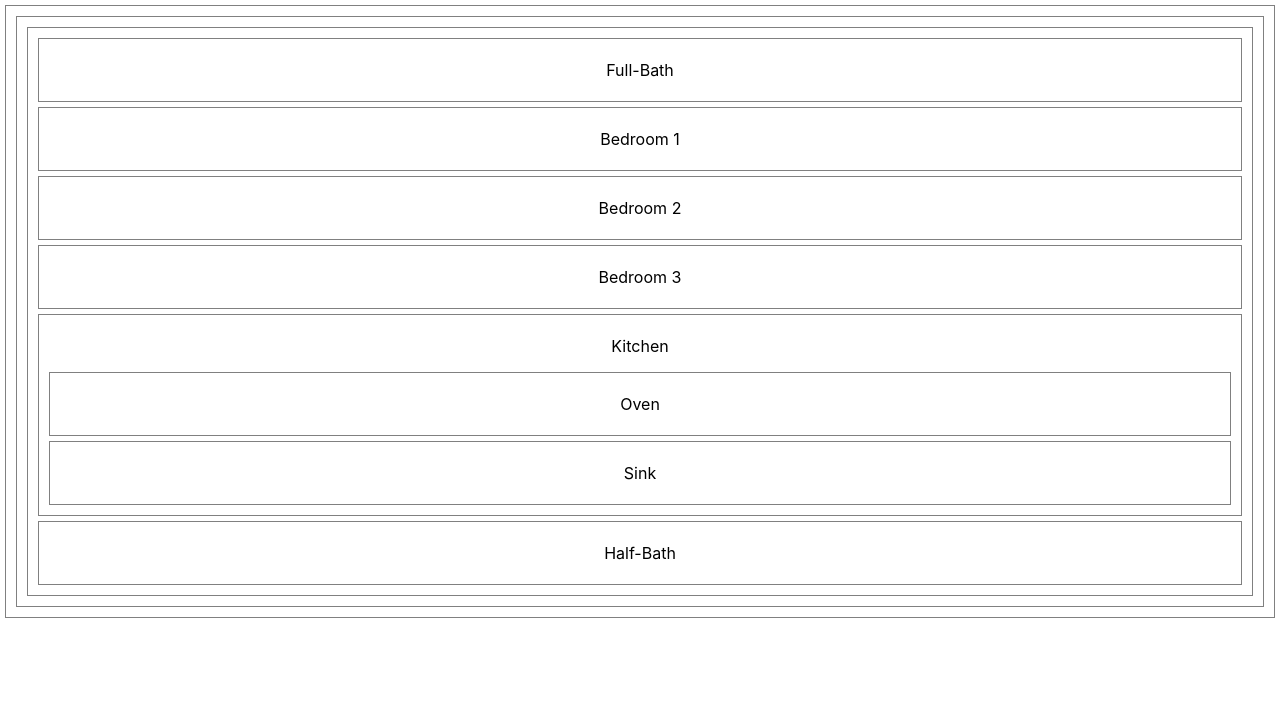
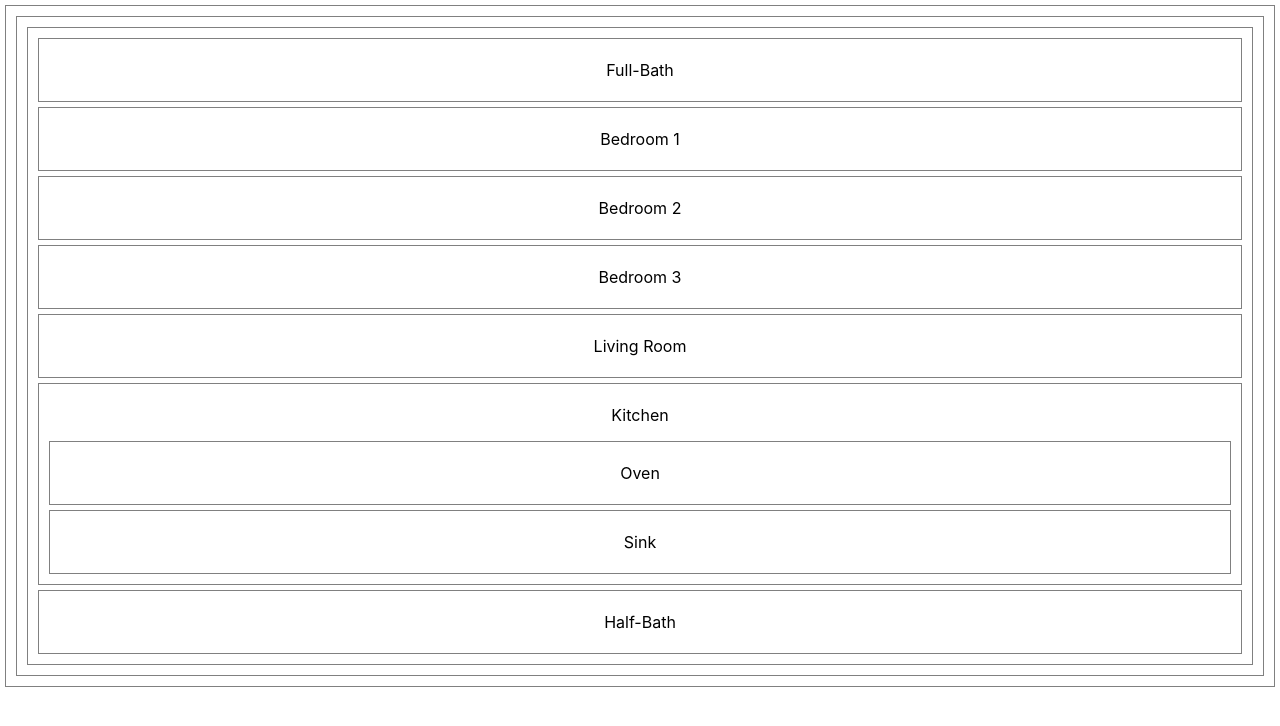
Before and after one commit to Madfarm/floor-plan, a React (Create React App) app: page / in a window 1280 px wide. Shown: the top 726 px of the page. Built offline with nearby package versions, Linux system fonts and the light colour scheme.

Commit message:
Add and render living room component

```diff
--- a/src/components/FloorPlan/FloorPlan.tsx
+++ b/src/components/FloorPlan/FloorPlan.tsx
@@ -2,6 +2,7 @@ import React from "react";
 import Bath from "./Bath/Bath"
 import Bedroom from "./Bedroom/Bedroom";
 import Kitchen from "./Kitchen/Kitchen";
+import LivingRoom from "./LivingRoom/LivingRoom";
 
 export default function FloorPlan() {
     let totalBedrooms: number = 3;
@@ -15,6 +16,7 @@ export default function FloorPlan() {
         <div>
             <Bath size="Full" />
             {bedrooms}
+            <LivingRoom />
             <Kitchen />
             <Bath size="Half" />
         </div>
--- /dev/null
+++ b/src/components/FloorPlan/LivingRoom/LivingRoom.tsx
@@ -0,0 +1,9 @@
+
+
+export default function LivingRoom(){
+    return (
+        <div>
+            <p>Living Room</p>
+        </div>
+    )
+}
```
